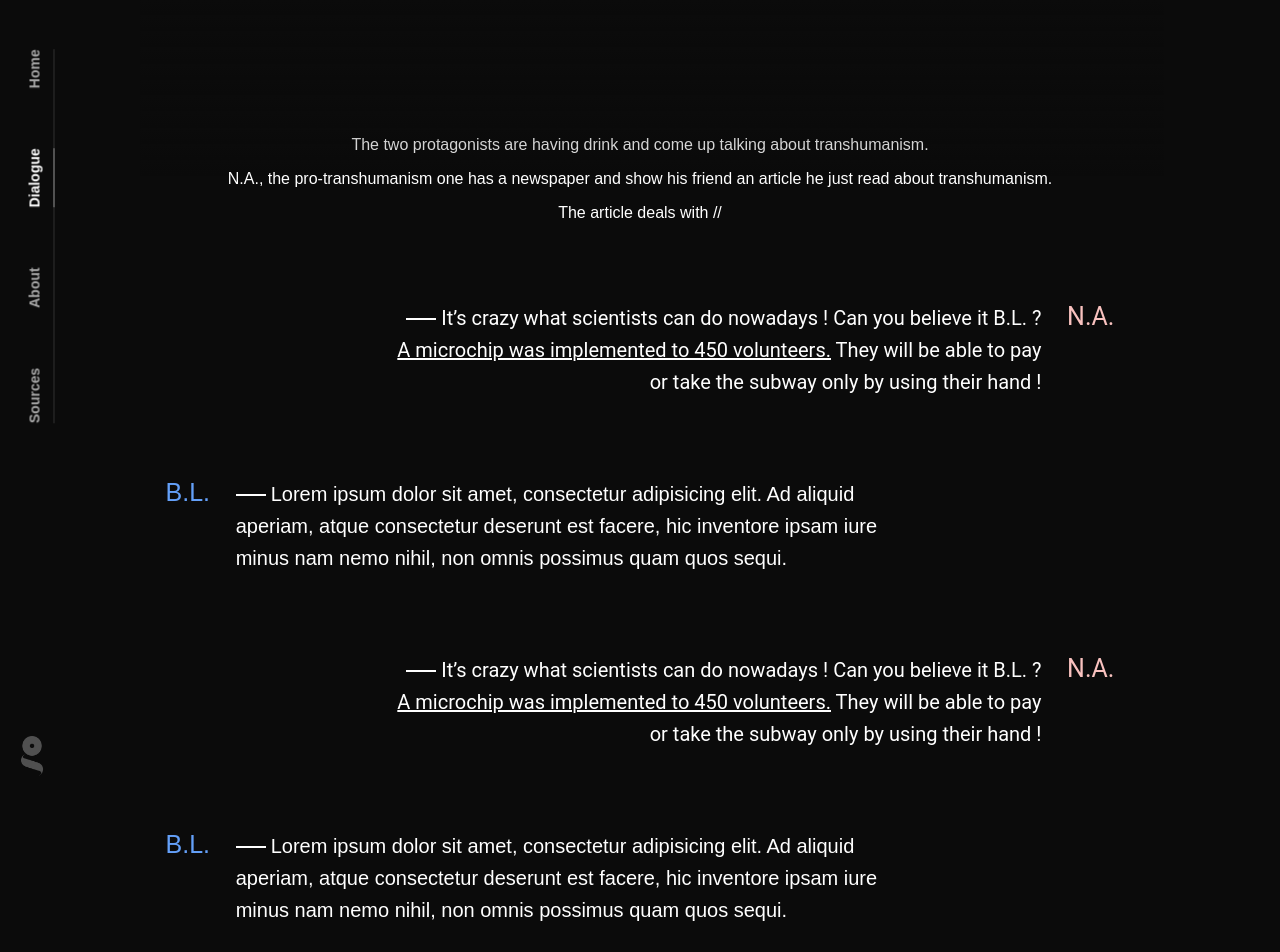
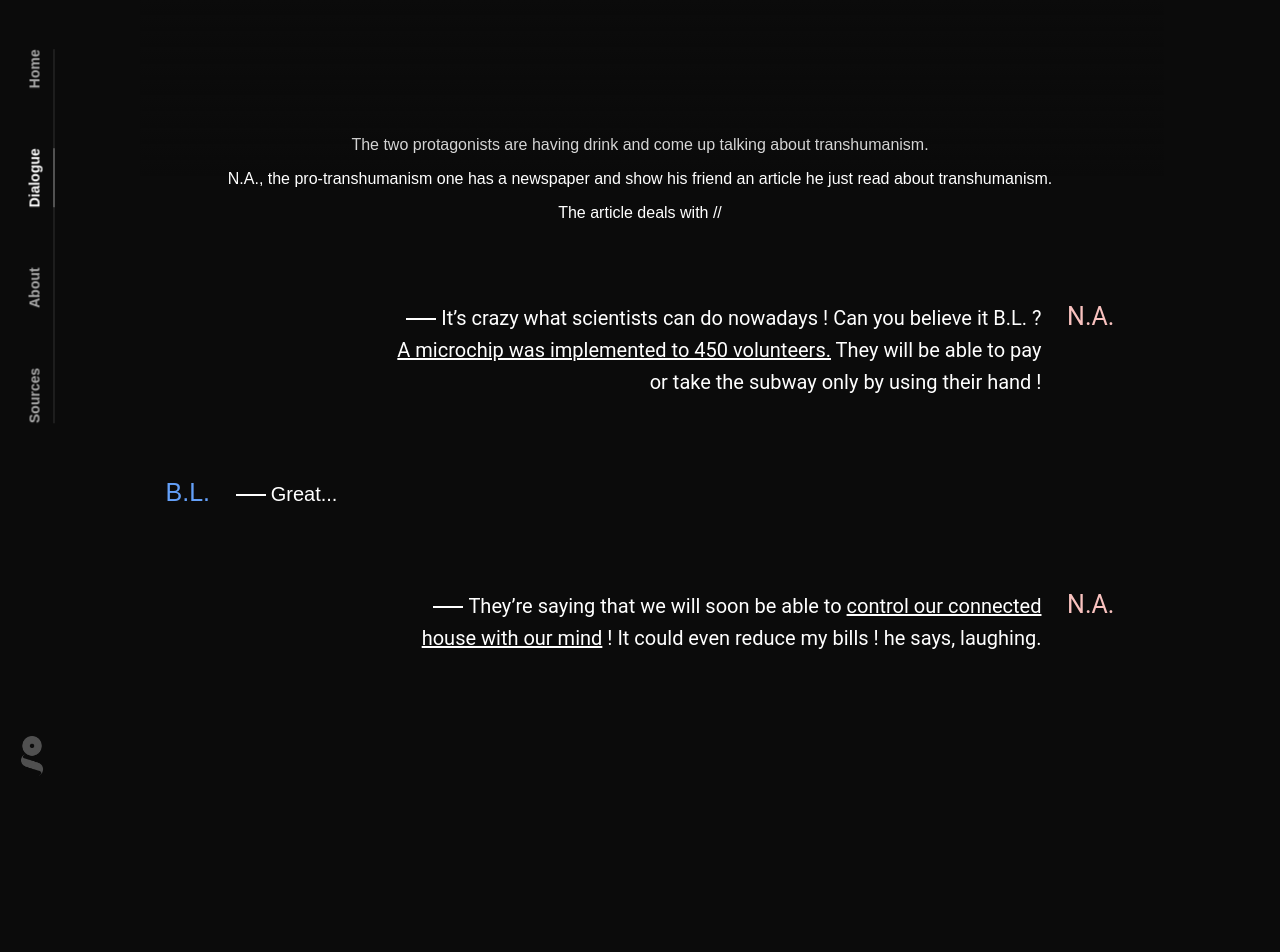
Before and after one commit to AlexandreMasse/transhumanism, a Vue app: page /transhumanism/dialogue in a window 1280 px wide. Shown: the top 952 px of the page. After the commit the page ends 800 px from the top, so only its background shows below. Built offline with nearby package versions, Linux system fonts and the light colour scheme.

Commit message:
json + working front

```diff
--- a/src/components/Dialogue.vue
+++ b/src/components/Dialogue.vue
@@ -1,79 +1,41 @@
 <template>
   <div id="dialogue">
     <div class="gradient-top"></div>
+    <div class="dialogue-container">
 
-    <!--je met en brut pour le moment histoire de pouvoir styliser, on mettra les données après -->
-
-    <div class="dialogue-container">
-      <div class="narration">
+      <!--dans la navigation -->
+      <!--<div v-for="(month, index) in dialogue" :key="index">-->
+        <!--<p class="month-title">{{month.monthName}}</p>-->
+      <!--</div>-->
+      <!-- dialogue -->
+      <div class="narration-intro">
         <p>The two protagonists are having drink and come up talking about transhumanism.</p>
 
         <p>N.A., the pro-transhumanism one has a newspaper and show his friend an article he just read about transhumanism.</p>
 
         <p>The article deals with //</p>
       </div>
-
-      <div class="dialogue-block na-talking">
+      <div v-for="(month, index) in dialogue" :key="index">
+        <div v-for="(word, index) in month.words" :key="index">
+          <div v-if="word.type === 'NA'" class="dialogue-block na-talking">
             <div class="dialogue-name">N.A.</div>
             <div class="dialogue-content">
-          <p>It’s crazy what scientists can do nowadays ! Can you believe it B.L. ?
-            <a href="" target="_blank">A microchip was implemented to 450 volunteers.</a>
-            They will be able to pay or take the subway only by using their hand !</p>
+              <p v-if="word.article_included">
+                {{ word.content_before }} <a :href="word.link" target="_blank">{{ word.content_link }}</a> {{ word.content_after }}
+              </p>
+              <p v-else>{{ word.content }}</p>
             </div>
           </div>
 
-      <div class="dialogue-block bl-talking">
+          <div v-if="word.type === 'BL'" class="dialogue-block bl-talking">
             <div class="dialogue-name">B.L.</div>
             <div class="dialogue-content">
-          <p>Lorem ipsum dolor sit amet, consectetur adipisicing elit. Ad aliquid aperiam, atque consectetur deserunt est facere, hic inventore ipsam iure minus nam nemo nihil, non omnis possimus quam quos sequi.</p>
+              <p v-if="word.article_included">
+                {{ word.content_before }} <a :href="word.link" target="_blank">{{ word.content_link }}</a> {{ word.content_after }}
+              </p>
+              <p v-else>{{ word.content }}</p>
             </div>
           </div>
-
-      <div class="dialogue-block na-talking">
-        <div class="dialogue-name">N.A.</div>
-        <div class="dialogue-content">
-          <p>It’s crazy what scientists can do nowadays ! Can you believe it B.L. ?
-            <a href="" target="_blank">A microchip was implemented to 450 volunteers.</a>
-            They will be able to pay or take the subway only by using their hand !</p>
-        </div>
-      </div>
-
-      <div class="dialogue-block bl-talking">
-        <div class="dialogue-name">B.L.</div>
-        <div class="dialogue-content">
-          <p>Lorem ipsum dolor sit amet, consectetur adipisicing elit. Ad aliquid aperiam, atque consectetur deserunt est facere, hic inventore ipsam iure minus nam nemo nihil, non omnis possimus quam quos sequi.</p>
-        </div>
-      </div>
-
-      <div class="dialogue-block na-talking">
-        <div class="dialogue-name">N.A.</div>
-        <div class="dialogue-content">
-          <p>It’s crazy what scientists can do nowadays ! Can you believe it B.L. ?
-            <a href="" target="_blank">A microchip was implemented to 450 volunteers.</a>
-            They will be able to pay or take the subway only by using their hand !</p>
-        </div>
-      </div>
-
-      <div class="dialogue-block bl-talking">
-        <div class="dialogue-name">B.L.</div>
-        <div class="dialogue-content">
-          <p>Lorem ipsum dolor sit amet, consectetur adipisicing elit. Ad aliquid aperiam, atque consectetur deserunt est facere, hic inventore ipsam iure minus nam nemo nihil, non omnis possimus quam quos sequi.</p>
-        </div>
-      </div>
-
-      <div class="dialogue-block na-talking">
-        <div class="dialogue-name">N.A.</div>
-        <div class="dialogue-content">
-          <p>It’s crazy what scientists can do nowadays ! Can you believe it B.L. ?
-            <a href="" target="_blank">A microchip was implemented to 450 volunteers.</a>
-            They will be able to pay or take the subway only by using their hand !</p>
-        </div>
-      </div>
-
-      <div class="dialogue-block bl-talking">
-        <div class="dialogue-name">B.L.</div>
-        <div class="dialogue-content">
-          <p>Lorem ipsum dolor sit amet, consectetur adipisicing elit. Ad aliquid aperiam, atque consectetur deserunt est facere, hic inventore ipsam iure minus nam nemo nihil, non omnis possimus quam quos sequi.</p>
         </div>
       </div>
     </div>
@@ -81,11 +43,14 @@
 </template>
 
 <script>
+import dialogue from '@/data/dialogue.json'
+
 export default {
   name: 'Dialogue',
   data () {
     return {
-      title: 'Dialogue'
+      title: 'Dialogue',
+      dialogue
     }
   }
 }
@@ -111,13 +76,11 @@ export default {
     filter: progid:DXImageTransform.Microsoft.gradient( startColorstr='#0b0b0b', endColorstr='#00000000',GradientType=0 ); /* IE6-9 */
   }
 
-  .narration {
+  .narration-intro {
     text-align: center;
     margin-bottom: 10vh;
     /*pour éviter que le début du dialogue soit dans le dégradé*/
-    &:first-of-type {
     padding-top: 10vh;
-    }
   }
 
   .dialogue-block {
--- /dev/null
+++ b/src/data/dialogue.json
@@ -0,0 +1,28 @@
+[
+  {
+    "monthName": "October",
+    "words": [
+      {
+        "type": "NA",
+        "article_included": true,
+        "content_before": "It’s crazy what scientists can do nowadays ! Can you believe it B.L. ?",
+        "content_link": "A microchip was implemented to 450 volunteers.",
+        "link": "http://www.latribune.fr/opinions/blogs/homo-numericus/la-memoire-dans-la-peau-753416.html",
+        "content_after": "They will be able to pay or take the subway only by using their hand !"
+      },
+      {
+        "type": "BL",
+        "article_included": false,
+        "content": "Great..."
+      },
+      {
+        "type": "NA",
+        "article_included": true,
+        "content_before": "They’re saying that we will soon be able to",
+        "content_link": "control our connected house with our mind",
+        "link": "https://iatranshumanisme.com/2017/10/27/lintelligence-artificielle-nous-permettra-de-controler-nos-maisons-par-la-pensee/",
+        "content_after": "! It could even reduce my bills ! he says, laughing."
+      }
+    ]
+  }
+]
```
Lines whose indentation alone changed are shown as unchanged.
